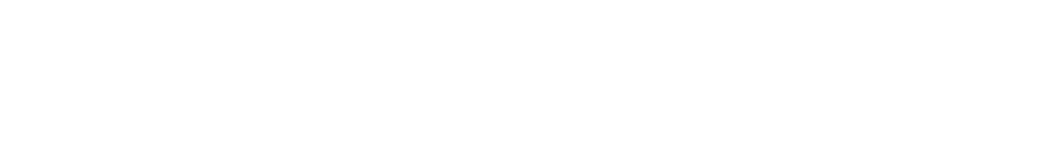
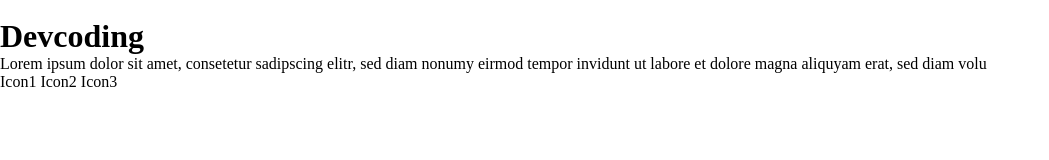
Before and after one commit to AndreKlingler/linkpage, a plain HTML site: page index.html in a window 1280 px wide. Shown: the whole page, without its empty margins (0-1049 px from the left). Drawn offline with Linux system fonts and the light colour scheme.

Commit message:
CSS Datei

```diff
--- /dev/null
+++ b/index.css
@@ -0,0 +1,5 @@
+* {
+  margin: 0;
+  padding: 0;
+  box-sizing: border-box;
+}
--- a/index.html
+++ b/index.html
@@ -1,11 +1,23 @@
 <!DOCTYPE html>
 <html lang="en">
-<head>
-  <meta charset="UTF-8">
-  <meta name="viewport" content="width=device-width, initial-scale=1.0">
-  <title>Document</title>
-</head>
-<body>
-
-</body>
+  <head>
+    <meta charset="UTF-8" />
+    <meta name="viewport" content="width=device-width, initial-scale=1.0" />
+    <link rel="stylesheet" href="index.css" />
+    <title>Linkpage</title>
+  </head>
+  <body>
+    <header>
+      <div class="profile-img-container"><img src="" alt="" /></div>
+      <div class="textcontainer">
+        <h1>Devcoding</h1>
+        <p>
+          Lorem ipsum dolor sit amet, consetetur sadipscing elitr, sed diam
+          nonumy eirmod tempor invidunt ut labore et dolore magna aliquyam erat,
+          sed diam volu
+        </p>
+      </div>
+      <div class="icon-container">Icon1 Icon2 Icon3</div>
+    </header>
+  </body>
 </html>
```
